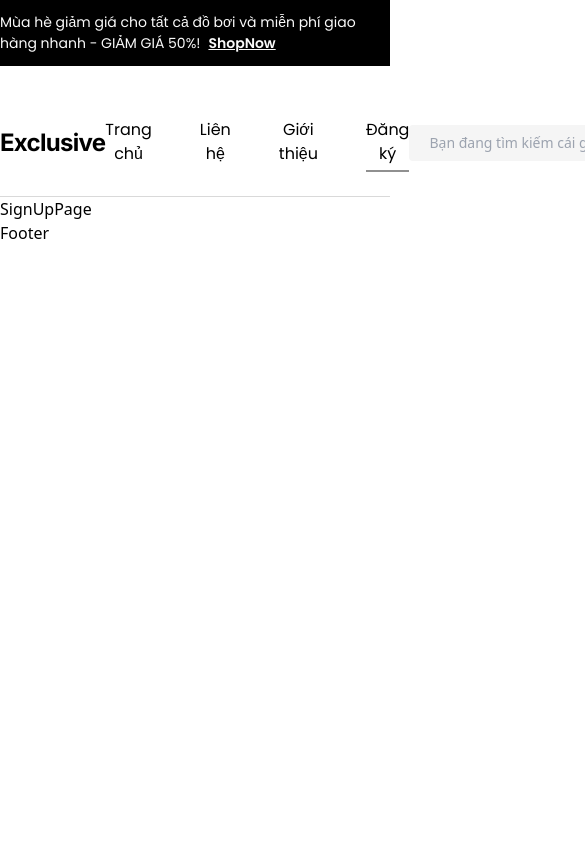
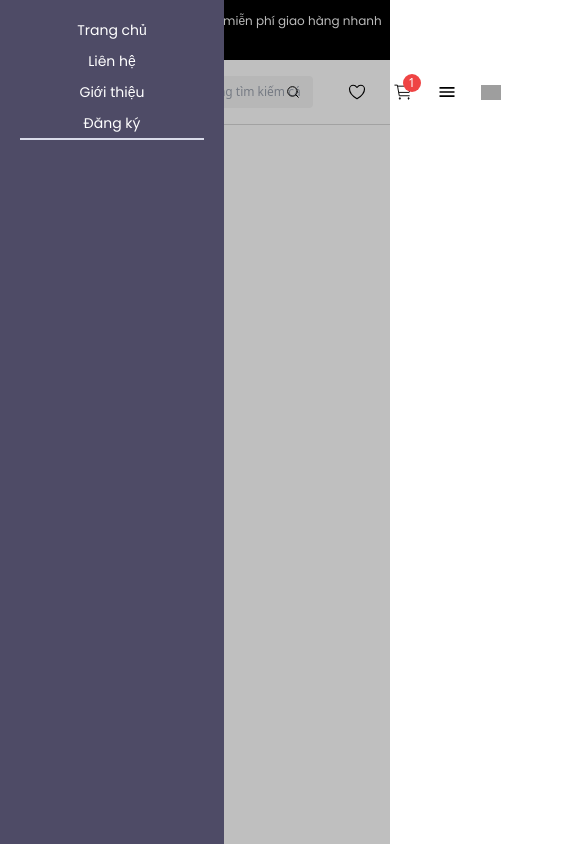
Before and after one commit to xuanphong03/E-commerce-Website, a React (Vite) app: page /sign-up in a window 390 px wide. Shown: the top 844 px of the page, 585 px wide, since content can reach past the window. Built offline with nearby package versions, Linux system fonts and the light colour scheme; grey boxes are pictures that could not be loaded.

Commit message:
Reponsive mobile screen for Header v1.0.0

```diff
--- a/package.json
+++ b/package.json
@@ -16,6 +16,7 @@
     "notistack": "^3.0.1",
     "react": "^18.3.1",
     "react-dom": "^18.3.1",
+    "react-headroom": "^3.2.1",
     "react-hook-form": "^7.52.1",
     "react-icons": "^5.2.1",
     "react-redux": "^9.1.2",
--- a/src/layouts/Header/AccountDropdown.jsx
+++ b/src/layouts/Header/AccountDropdown.jsx
@@ -35,15 +35,15 @@ const DropdownMenu = [
 
 export default function AccountDropdown() {
   return (
-    <ul className="min-w-48 font-poppins">
+    <ul className="min-w-40 font-poppins lg:min-w-48">
       {DropdownMenu.map((menuItem, index) => (
         <li
           key={index}
-          className="mb-2 border-b border-solid border-transparent py-2 transition-colors hover:border-white"
+          className="border-b border-solid border-transparent py-2 transition-colors hover:border-white lg:mb-2"
         >
           <Link to={menuItem.to} className="flex items-center gap-4">
             <img className="h-6" alt="icon" src={menuItem.pathIcon} />
-            <p className="black text-sm font-normal leading-normal text-[#fafafa]">
+            <p className="black text-xs font-normal leading-normal text-[#fafafa] lg:text-sm">
               {menuItem.name}
             </p>
           </Link>
--- a/src/layouts/Header/index.jsx
+++ b/src/layouts/Header/index.jsx
@@ -6,6 +6,8 @@ import UserIcon from '~/assets/icons/user.svg';
 import { useEffect, useRef, useState } from 'react';
 import Tooltip from '~/components/Tooltip';
 import AccountDropdown from './AccountDropdown';
+import Headroom from 'react-headroom';
+import { MdMenu } from 'react-icons/md';
 
 const NavList = [
   {
@@ -33,6 +35,7 @@ const NavList = [
 export default function Header() {
   const [search, setSearch] = useState('');
   const [showAccountDropdown, setShowAccountDropdown] = useState(false);
+  const [isShowedMobileNavigation, setShowMobileNavigation] = useState(true);
   const isAuthenticated = true;
 
   const accountDropdownRef = useRef(null);
@@ -60,32 +63,34 @@ export default function Header() {
   };
 
   return (
+    <>
+      <Headroom>
         <header className="border-b border-solid border-[#D9D9D9]">
           <div className="flex items-center justify-center bg-black py-3 font-poppins">
-        <p className="text-sm font-normal leading-normal text-[#FAFAFA]">
-          Mùa hè giảm giá cho tất cả đồ bơi và miễn phí giao hàng nhanh - GIẢM
-          GIÁ 50%!
+            <p className="text-xs font-normal leading-normal text-[#FAFAFA] lg:text-sm">
+              Mùa hè giảm giá cho tất cả đồ bơi và miễn phí giao hàng nhanh -
+              GIẢM GIÁ 50%!
               <span className="ml-2 cursor-pointer font-semibold text-[#FAFAFA] underline">
                 ShopNow
               </span>
             </p>
           </div>
-      <div className="mx-auto flex max-w-[1300px] items-center justify-between pb-6 pt-12">
-        <div className="flex items-center justify-center">
+          <div className="mx-auto flex max-w-[1300px] items-center px-6 py-4 lg:justify-between lg:px-0 lg:py-7">
+            <div className="mr-12 flex items-center justify-center lg:mr-0">
               <Link
-            className="font-inter text-2xl font-bold leading-none -tracking-[0.72px] text-black"
+                className="font-inter text-xl font-bold leading-none -tracking-[0.72px] text-black lg:text-2xl"
                 to="/"
               >
                 Exclusive
               </Link>
             </div>
-        <nav className="font-poppins">
-          <ul className="flex items-center gap-12">
+            <nav className="hidden font-poppins lg:block">
+              <ul className="block w-56 items-center gap-12 px-5 py-4 lg:flex">
                 {NavList.map((navItem) => (
                   <li key={navItem.id}>
                     <NavLink
                       className={({ isActive }) =>
-                    `${isActive ? 'border-[#909090]' : 'border-transparent'} block border-b-2 border-solid py-1 text-center text-base font-normal leading-normal transition-colors hover:border-[#909090]`
+                        `${isActive ? 'border-[#D9DBE9]' : 'border-transparent'} block border-b-2 border-solid py-1 text-center text-sm font-normal leading-normal transition-colors hover:border-[#909090] lg:text-base`
                       }
                       to={navItem.path}
                     >
@@ -95,15 +100,15 @@ export default function Header() {
                 ))}
               </ul>
             </nav>
-        <div className="flex items-center gap-8">
-          <div className="relative flex w-60 items-center rounded bg-[#f5f5f5] py-2 pl-5 pr-3">
+            <div className="flex w-full items-center justify-between gap-8 lg:w-auto lg:justify-normal">
+              <div className="relative flex w-52 items-center rounded bg-[#f5f5f5] py-2 pl-5 pr-3 lg:w-60">
                 <input
                   onChange={handleSearchChange}
                   value={search}
                   id="product-search"
                   type="text"
                   placeholder="Bạn đang tìm kiếm cái gì?"
-              className="w-full bg-[#f5f5f5] text-sm outline-none"
+                  className="w-full bg-[#f5f5f5] text-xs outline-none lg:text-sm"
                   onKeyDown={(e) => {
                     if (e.key === 'Enter') {
                       handleSearch();
@@ -112,7 +117,7 @@ export default function Header() {
                 />
                 <label
                   htmlFor="product-search"
-              className="absolute right-3 top-1/2 h-6 w-6 -translate-y-1/2 cursor-pointer text-xl"
+                  className="absolute right-3 top-1/2 h-4 w-4 -translate-y-1/2 cursor-pointer text-xl lg:h-6 lg:w-6"
                   onClick={handleSearch}
                 >
                   <img
@@ -124,7 +129,7 @@ export default function Header() {
               </div>
               <div className="flex items-center gap-6 text-xl">
                 <Tooltip infoText="Danh sách yêu thích">
-              <div className="flex h-8 w-8 cursor-pointer items-center">
+                  <div className="flex h-6 w-6 cursor-pointer items-center lg:h-8 lg:w-8">
                     <img
                       alt="icon"
                       className="max-w-full object-cover"
@@ -133,7 +138,7 @@ export default function Header() {
                   </div>
                 </Tooltip>
                 <Tooltip infoText="Giỏ hàng">
-              <div className="relative flex h-7 w-7 cursor-pointer items-center">
+                  <div className="relative flex h-5 w-5 cursor-pointer items-center lg:h-7 lg:w-7">
                     <img
                       alt="icon"
                       className="max-w-full object-cover"
@@ -145,9 +150,15 @@ export default function Header() {
                     </span>
                   </div>
                 </Tooltip>
+                <div
+                  onClick={() => setShowMobileNavigation(true)}
+                  className="h-5 w-5 cursor-pointer lg:hidden"
+                >
+                  <MdMenu />
+                </div>
                 {isAuthenticated && (
                   <div
-                className="relative flex h-7 w-7 cursor-pointer items-center justify-center rounded-full"
+                    className="relative flex h-5 w-5 cursor-pointer items-center justify-center rounded-full lg:h-7 lg:w-7"
                     ref={accountDropdownRef}
                     onClick={() =>
                       setShowAccountDropdown((prevStatus) => !prevStatus)
@@ -165,5 +176,34 @@ export default function Header() {
             </div>
           </div>
         </header>
+      </Headroom>
+      <div>
+        <nav
+          className={`fixed bottom-0 left-0 top-0 z-50 h-screen lg:hidden ${isShowedMobileNavigation ? 'translate-x-0' : '-translate-x-full'} bg-[#4E4B66] font-poppins transition-transform`}
+        >
+          <ul className="block w-56 items-center gap-12 px-5 py-4 lg:flex">
+            {NavList.map((navItem) => (
+              <li
+                onClick={() => setShowMobileNavigation(false)}
+                key={navItem.id}
+              >
+                <NavLink
+                  className={({ isActive }) =>
+                    `${isActive ? 'border-[#D9DBE9]' : 'border-transparent'} block border-b-2 border-solid py-1 text-center text-sm font-normal leading-normal text-white transition-colors hover:border-[#D9DBE9] lg:text-base`
+                  }
+                  to={navItem.path}
+                >
+                  {navItem.name}
+                </NavLink>
+              </li>
+            ))}
+          </ul>
+        </nav>
+        <div
+          onClick={() => setShowMobileNavigation(false)}
+          className={`${isShowedMobileNavigation ? 'visible opacity-25' : 'invisible opacity-0'} fixed bottom-0 left-0 right-0 top-0 z-10 bg-black transition-all`}
+        ></div>
+      </div>
+    </>
   );
 }
```
Also changed, not shown: 1 other file (tests, documents, lock files or other folders). Lines whose indentation alone changed are shown as unchanged.
